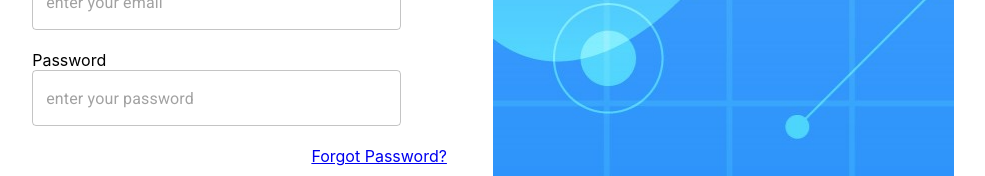
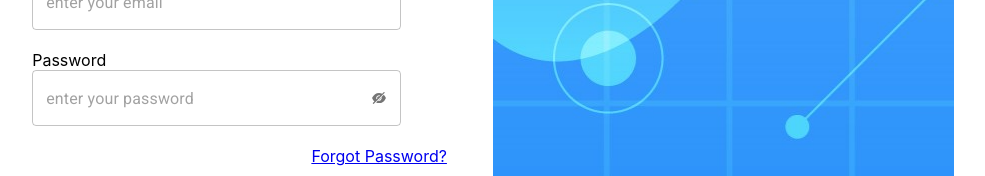
Before and after one commit to Arun3sh/admin-dashboard, a React (Create React App) app: page /login in a window 1280 px wide. Shown: the part 346-522 px from the top of the page, without its empty margins (147-1132 px from the left). Built offline with nearby package versions, Linux system fonts and the light colour scheme.

Commit message:
show and hide icon

```diff
--- a/src/user components/Login.js
+++ b/src/user components/Login.js
@@ -1,6 +1,8 @@
 import { Button, TextField } from '@mui/material';
 import { Link } from 'react-router-dom';
 import { useHistory } from 'react-router-dom';
+import { AiFillEyeInvisible } from 'react-icons/ai';
+import { InputAdornment } from '@mui/material';
 
 export function Login({ login, setLogin }) {
 	const history = useHistory();
@@ -16,7 +18,18 @@ export function Login({ login, setLogin }) {
 				</div>
 				<div className="password-container">
 					<label for="password">Password</label>
-					<TextField className="password-textfield" placeholder="enter your password" />
+					<TextField
+						className="password-textfield"
+						type="password"
+						placeholder="enter your password"
+						InputProps={{
+							endAdornment: (
+								<InputAdornment position="end">
+									<AiFillEyeInvisible />
+								</InputAdornment>
+							),
+						}}
+					/>
 				</div>
 				<div className="login-btn-container">
 					<div className="forgot-password">
```
